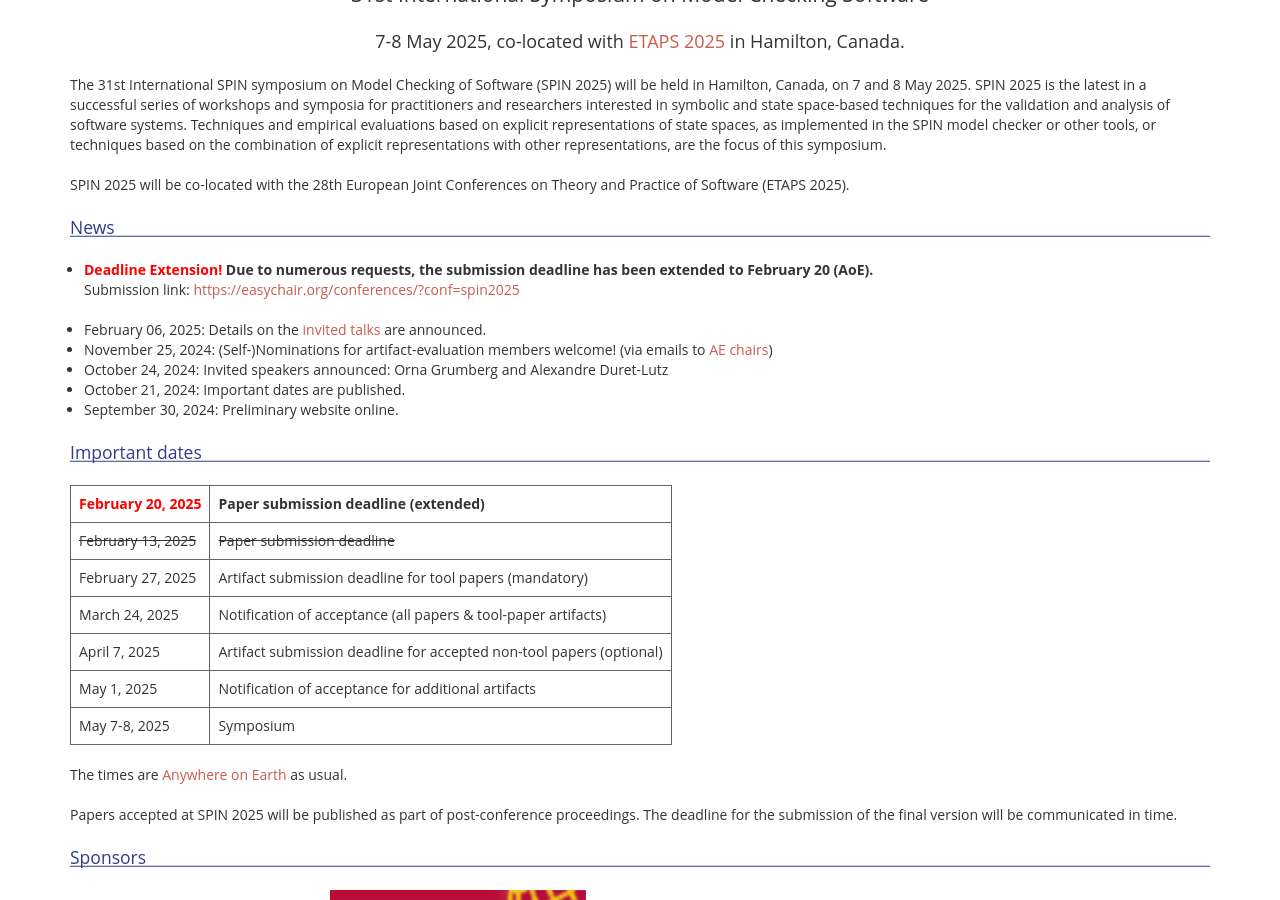
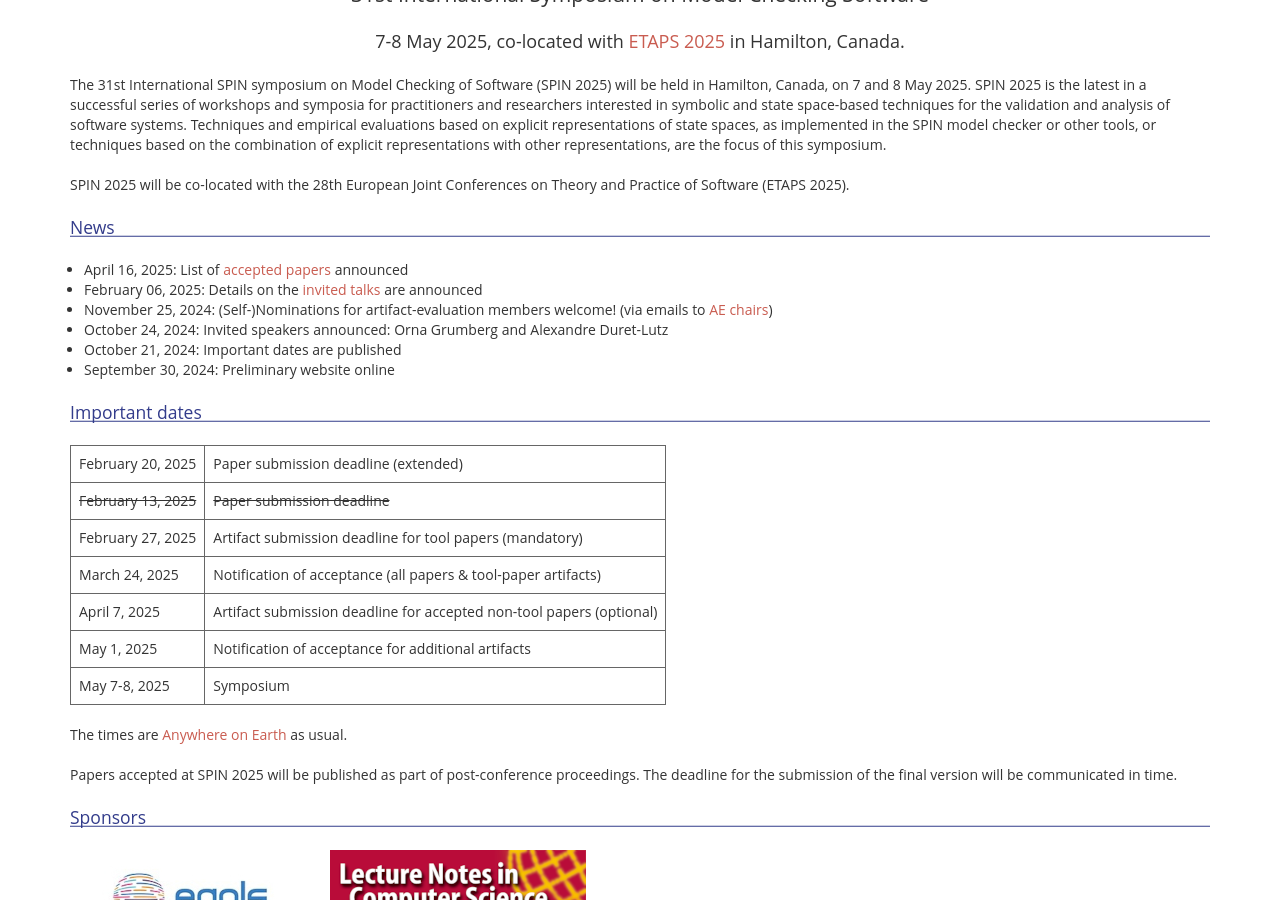
Before and after one commit to SPIN-web/SPIN2026, a Jekyll site: the page built from _pages/index.md, in a window 1280 px wide and 900 px high, scrolled down 541 px. Built offline with Jekyll 4.4.1, drawn with Linux system fonts in a browser that asks for light colours; nearby versions of some CDN libraries; our own code applies the rules of GitHub Pages for plain Markdown files.

Commit message:
update and cleanup news

```diff
--- a/_pages/index.md
+++ b/_pages/index.md
@@ -21,19 +21,17 @@ The 31st International SPIN symposium on Model Checking of Software (SPIN 2025)
 SPIN 2025 will be co-located with the 28th European Joint Conferences on Theory and Practice of Software (ETAPS 2025).
 
 ## News
-* **<span style="color: red">Deadline Extension!</span> Due to numerous requests, the submission deadline has been extended to February 20 (AoE).**
-                     Submission link: <https://easychair.org/conferences/?conf=spin2025>
-
-* February 06, 2025: Details on the [invited talks](./speakers.md) are announced.
+* April 16, 2025: List of [accepted papers](./program.md) announced
+* February 06, 2025: Details on the [invited talks](./speakers.md) are announced
 * November 25, 2024: (Self-)Nominations for artifact-evaluation members welcome! (via emails to [AE chairs](./committees.md))
 * October 24, 2024: Invited speakers announced: Orna Grumberg and Alexandre Duret-Lutz
-* October 21, 2024: Important dates are published.
-* September 30, 2024: Preliminary website online.
+* October 21, 2024: Important dates are published
+* September 30, 2024: Preliminary website online
 
 ## Important dates
 
 |----------------------|-----------------------------------------------------------|
-| **<span style="color: red">February 20, 2025</span>**  | **Paper submission deadline (extended)**
+| February 20, 2025  | Paper submission deadline (extended)
 | ~~February 13, 2025~~  | ~~Paper submission deadline~~
 | February 27, 2025    | Artifact submission deadline for tool papers (mandatory)
 |    March 24, 2025    | Notification of acceptance (all papers & tool-paper artifacts)
```
Also changed, not shown: _pages/call.md (+1 -4 lines).
